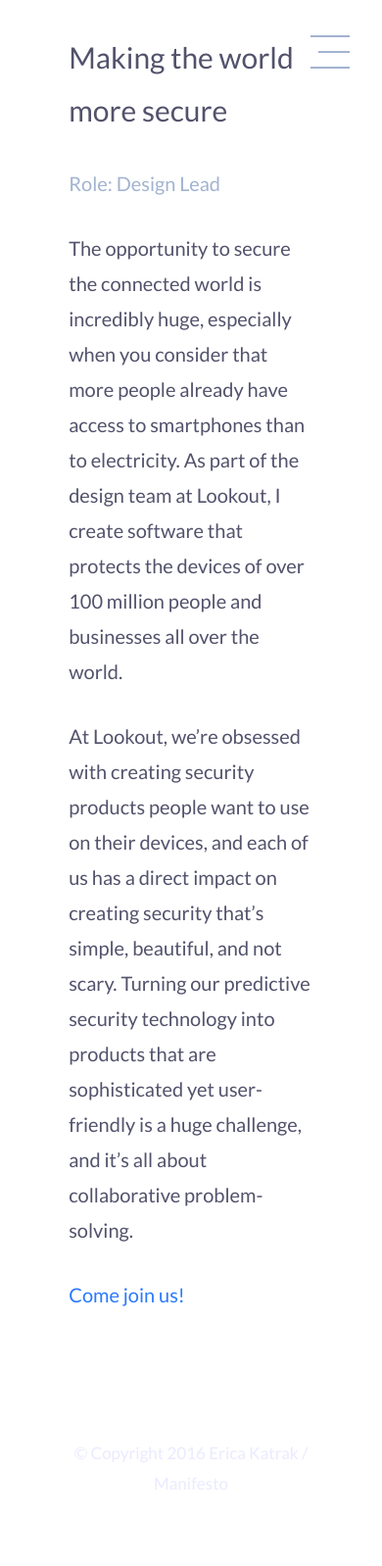
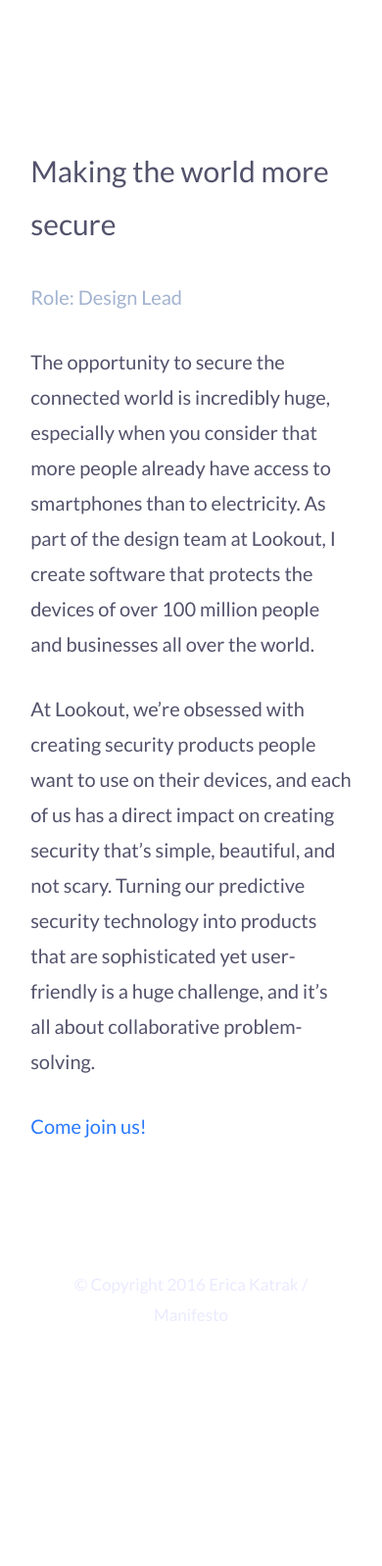
Before and after one commit to ericakatrak/ericakatrak.github.io, a Jekyll site: the page built from _posts/2016-09-07-lookout.md, in a window 390 px wide. Shown: the whole page at 98% size. Built offline with Jekyll 4.4.1, drawn with Linux system fonts in a browser that asks for light colours; after the commit the page ends 1426 px from its top, so only the background shows below that.

Commit message:
Update style.css

```diff
--- a/css/style.css
+++ b/css/style.css
@@ -352,13 +352,7 @@
 }
 
 /* Media Queries */
-@media only screen
-and (min-device-width: 320px)
-and (max-device-width: 480px)
-and (-webkit-min-device-pixel-ratio: 2) {
-	body {
-		line-height: 1.5;
-	}
+@media screen and (max-width: 500px) {
 	section {
 		padding: 8%;
 	}
```
